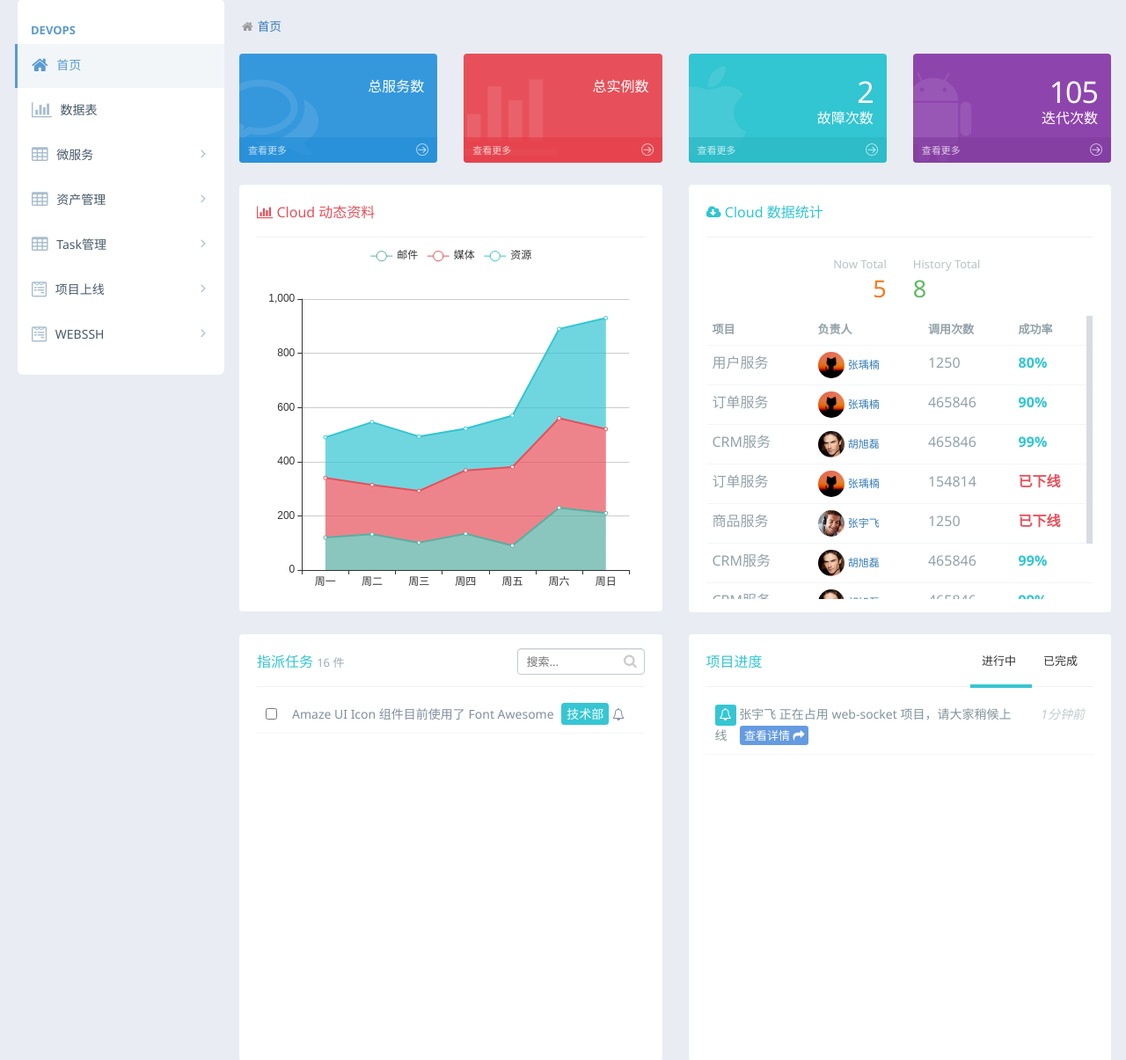
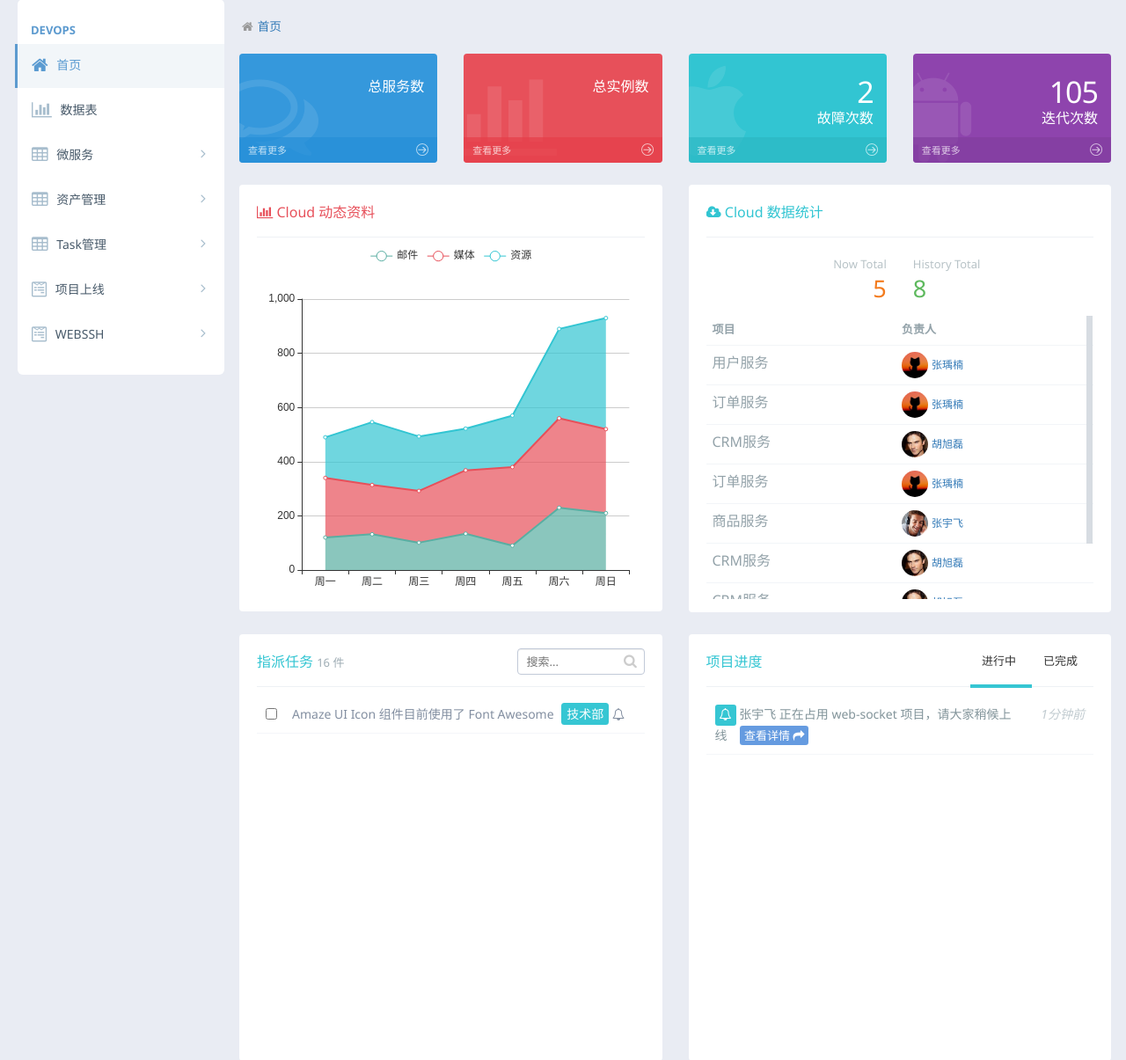
Before and after one commit to fengshunli/devops, a Django app: template templates/index.html in a window 1280 px wide. Shown: the part 96-1301 px from the top of the page at 88% size. Run offline with Django 3.2, Linux system fonts and the light colour scheme; the template is opened without the code that fills it, so the values that code supplies are empty.

Commit message:
修改实例显示页面 去除成功率 调用次数 增加 邮箱

```diff
--- a/templates/index.html
+++ b/templates/index.html
@@ -423,8 +423,6 @@
                                         <tr class="tpl-table-uppercase">
                                             <th>项目</th>
                                             <th>负责人</th>
-                                            <th>调用次数</th>
-                                            <th>成功率</th>
                                         </tr>
                                     </thead>
                                     <tbody>
@@ -434,8 +432,6 @@
                                                 <img src="{% static 'img/zyndev.png' %}" alt="" class="user-pic">
                                                 <a class="user-name" href="###">张瑀楠</a>
                                             </td>
-                                            <td>1250</td>
-                                            <td class="font-green bold">80%</td>
                                         </tr>
                                         <tr>
                                             <td>订单服务</td>
@@ -443,8 +439,6 @@
                                                 <img src="{% static 'img/zyndev.png' %}" alt="" class="user-pic">
                                                 <a class="user-name" href="###">张瑀楠</a>
                                             </td>
-                                            <td>465846</td>
-                                            <td class="font-green bold">90%</td>
                                         </tr>
                                         <tr>
                                             <td>CRM服务</td>
@@ -452,8 +446,6 @@
                                                 <img src="{% static 'img/user07.png' %}" alt="" class="user-pic">
                                                 <a class="user-name" href="###">胡旭磊</a>
                                             </td>
-                                            <td>465846</td>
-                                            <td class="font-green bold">99%</td>
                                         </tr>
                                         <tr>
                                             <td>订单服务</td>
@@ -461,8 +453,6 @@
                                                 <img src="{% static 'img/zyndev.png' %}" alt="" class="user-pic">
                                                 <a class="user-name" href="###">张瑀楠</a>
                                             </td>
-                                            <td>154814</td>
-                                            <td class="font-red bold">已下线</td>
                                         </tr>
                                         <tr>
                                             <td>商品服务</td>
@@ -470,8 +460,6 @@
                                                 <img src="{% static 'img/user02.png' %}" alt="" class="user-pic">
                                                 <a class="user-name" href="###">张宇飞</a>
                                             </td>
-                                            <td>1250</td>
-                                            <td class="font-red bold">已下线</td>
                                         </tr>
                                         <tr>
                                             <td>CRM服务</td>
@@ -479,8 +467,6 @@
                                                 <img src="{% static 'img/user07.png' %}" alt="" class="user-pic">
                                                 <a class="user-name" href="###">胡旭磊</a>
                                             </td>
-                                            <td>465846</td>
-                                            <td class="font-green bold">99%</td>
                                         </tr>
                                         <tr>
                                             <td>CRM服务</td>
@@ -488,8 +474,6 @@
                                                 <img src="{% static 'img/user07.png' %}" alt="" class="user-pic">
                                                 <a class="user-name" href="###">胡旭磊</a>
                                             </td>
-                                            <td>465846</td>
-                                            <td class="font-green bold">99%</td>
                                         </tr>
                                         <tr>
                                             <td>CRM服务</td>
@@ -497,8 +481,6 @@
                                                 <img src="{% static 'img/user07.png' %}" alt="" class="user-pic">
                                                 <a class="user-name" href="###">胡旭磊</a>
                                             </td>
-                                            <td>465846</td>
-                                            <td class="font-green bold">99%</td>
                                         </tr>
                                     </tbody>
                                 </table>
```
Also changed, not shown: devops/views.py (+23 -18 lines), microservice/views.py (+21 -18 lines), templates/microservice/index.html (+2 -14 lines).
